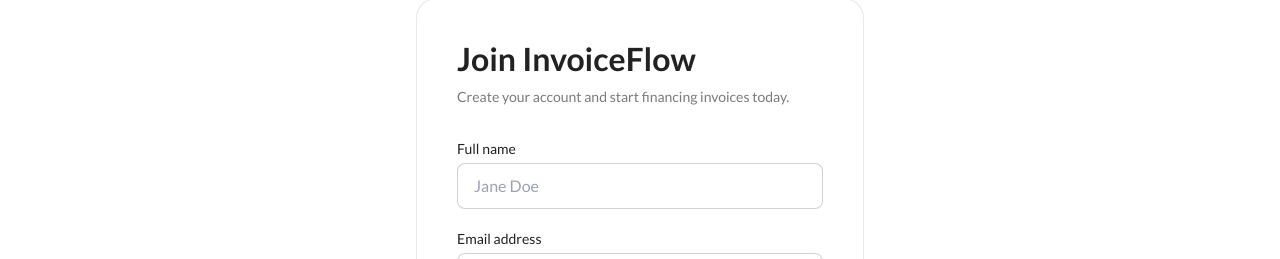
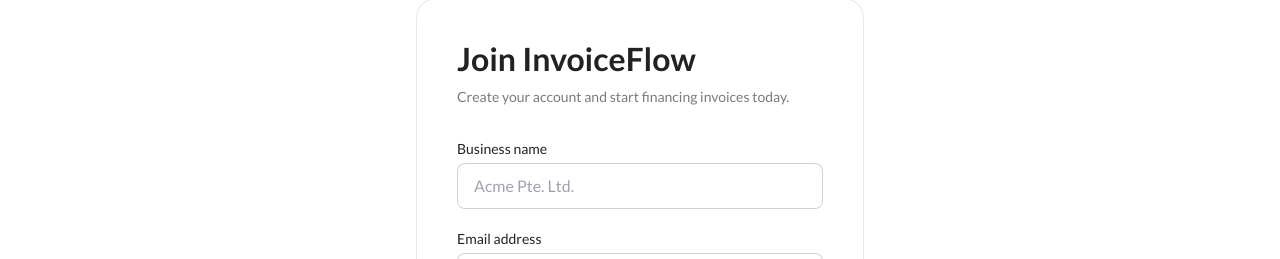
Before and after one commit to ihsankoolz/InvoiceFlow, a React (Vite) app in the folder frontend/: page /register in a window 1280 px wide. Shown: the part 114-373 px from the top of the page. Built offline with nearby package versions, Linux system fonts and the light colour scheme.

Commit message:
registration bug

```diff
--- a/frontend/src/pages/RegisterPage.jsx
+++ b/frontend/src/pages/RegisterPage.jsx
@@ -30,7 +30,7 @@
   }, [])
 
   function validate() {
-    if (!fullName.trim()) return 'Full name is required.'
+    if (!fullName.trim()) return role === 'SELLER' ? 'Business name is required.' : 'Full name is required.'
     if (!email.trim()) return 'Email is required.'
     if (!/^[^\s@]+@[^\s@]+\.[^\s@]+$/.test(email)) return 'Please enter a valid email.'
     if (password.length < 8) return 'Password must be at least 8 characters.'
@@ -105,17 +105,17 @@
             )}
 
             <form onSubmit={handleSubmit} className="space-y-5" noValidate>
-              {/* Full name */}
+              {/* Full name / Business name */}
               <div>
                 <label className="block font-['Lato'] text-sm font-medium text-ink mb-1">
-                  Full name
+                  {role === 'SELLER' ? 'Business name' : 'Full name'}
                 </label>
                 <input
                   type="text"
                   autoComplete="name"
                   value={fullName}
                   onChange={(e) => setFullName(e.target.value)}
-                  placeholder="Jane Doe"
+                  placeholder={role === 'SELLER' ? 'Acme Pte. Ltd.' : 'Jane Doe'}
                   className="w-full border border-ink/20 rounded-lg px-4 py-2.5 font-['Lato'] text-ink bg-white focus:outline-none focus:border-ink/60 focus:ring-2 focus:ring-ink/8 transition-all"
                 />
               </div>
```
